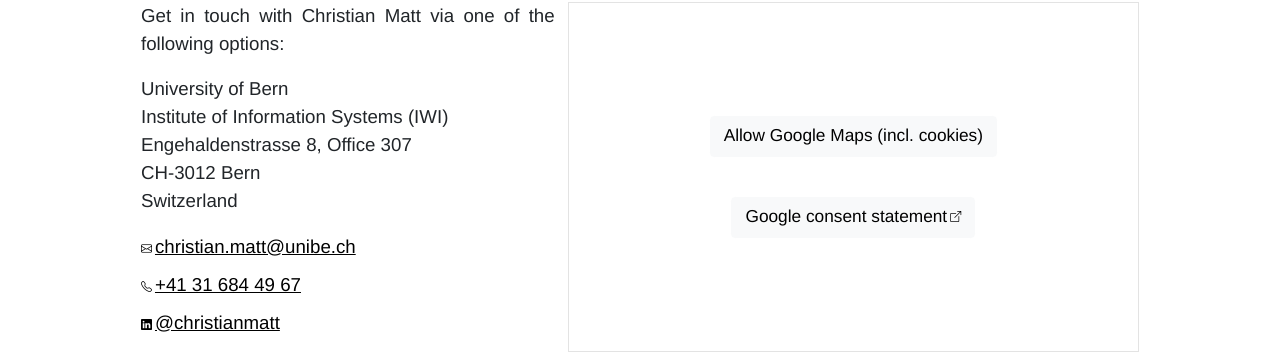
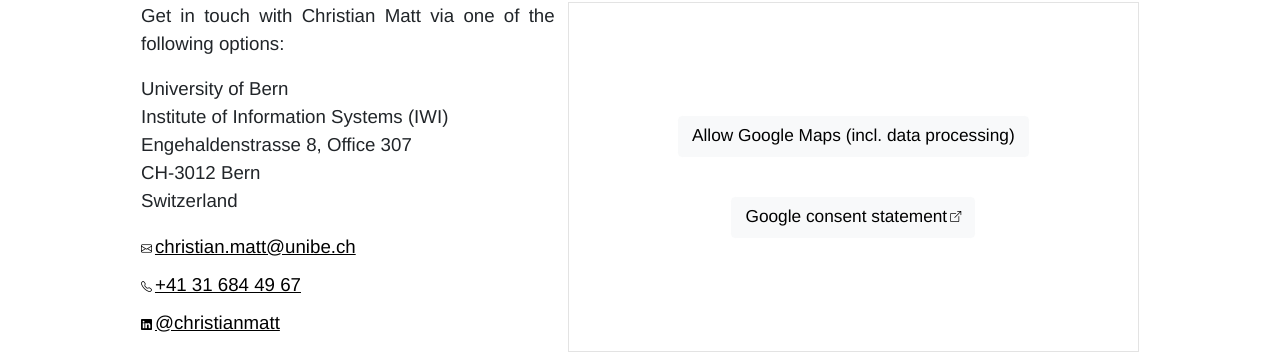
Before and after one commit to christian-matt/christian-matt.github.io, a Jekyll site: the page built from contact.html, in a window 1280 px wide and 928 px high. Shown: the part 367-721 px from the top of the window. Built offline with Jekyll 4.4.1, drawn with Linux system fonts in a browser that asks for light colours.

Commit message:
Update Google Maps integration.

```diff
--- a/contact.html
+++ b/contact.html
@@ -23,7 +23,7 @@
     <div class="col-lg-7">
         <div id="map-container">
             <form class="consent-form">
-                <button type="button" class="btn btn-light consent-button" onclick='loadGoogleMaps()'>Allow Google Maps (incl. cookies)</button>
+                <button type="button" class="btn btn-light consent-button" onclick='loadGoogleMaps()'>Allow Google Maps<wbr> (incl. data processing)</button>
                 <a target="_blank" type="button" class="btn btn-light consent-button" href="https://consent.google.com/m?continue=https://maps.google.com/maps?t%3Dm%26hl%3Den-US%26gl%3DUS%26cid%3D1292335091707398548&gl=CH&m=0&pc=m&uxe=eomtm&cm=2&hl=en&src=1">Google consent statement<i class="bi bi-box-arrow-up-right icon-link"></i></a>
             </form>
         </div>
```
